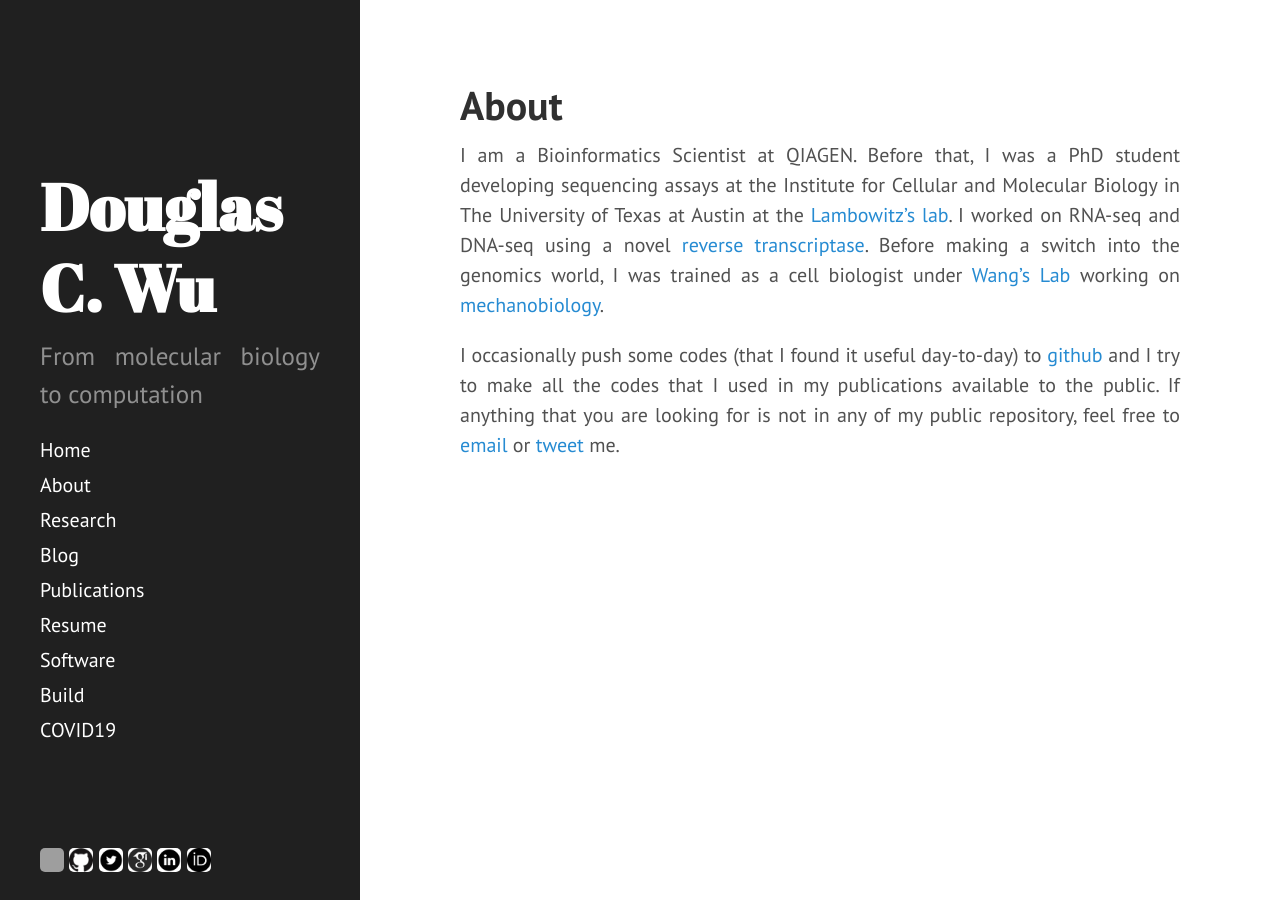
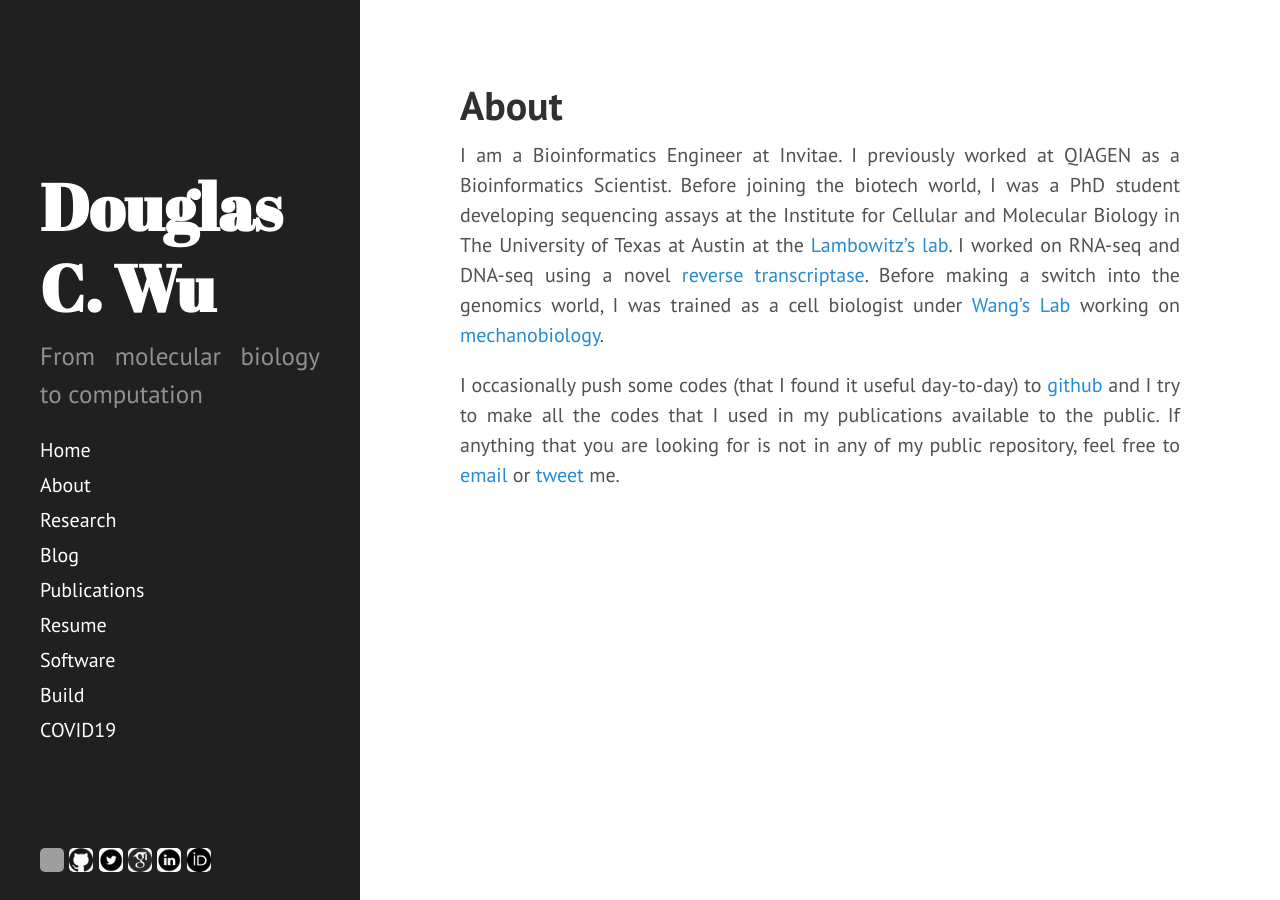
Before and after one commit to wckdouglas/wckdouglas.github.io, a Jekyll site: the page built from _pages/about.md, in a window 1280 px wide. Built offline with Jekyll 4.4.1, drawn with Linux system fonts in a browser that asks for light colours; grey boxes are pictures that could not be loaded.

Commit message:
updated "about"

```diff
--- a/_pages/about.md
+++ b/_pages/about.md
@@ -10,6 +10,6 @@ permalink: /about/
 </p>
 -->
 
-I am a Bioinformatics Scientist at QIAGEN. Before that, I was a PhD student developing sequencing assays at the Institute for Cellular and Molecular Biology in The University of Texas at Austin at the [Lambowitz's lab]("https://sites.cns.utexas.edu/lambowitz"). I worked on RNA-seq and DNA-seq using a novel [reverse transcriptase](http://www.ingex.com/tgirt-kit/). Before making a switch into the genomics world, I was trained as a cell biologist under [Wang's Lab](http://mechanical.illinois.edu/directory/faculty/nwangrw) working on [mechanobiology](https://en.wikipedia.org/wiki/Mechanobiology).
+I am a Bioinformatics Engineer at Invitae. I previously worked at QIAGEN as a Bioinformatics Scientist. Before joining the biotech world, I was a PhD student developing sequencing assays at the Institute for Cellular and Molecular Biology in The University of Texas at Austin at the [Lambowitz's lab]("https://sites.cns.utexas.edu/lambowitz"). I worked on RNA-seq and DNA-seq using a novel [reverse transcriptase](http://www.ingex.com/tgirt-kit/). Before making a switch into the genomics world, I was trained as a cell biologist under [Wang's Lab](http://mechanical.illinois.edu/directory/faculty/nwangrw) working on [mechanobiology](https://en.wikipedia.org/wiki/Mechanobiology).
 
 I occasionally push some codes (that I found it useful day-to-day) to [github](https://github.com/wckdouglas) and I try to make all the codes that I used in my publications available to the public. If anything that you are looking for is not in any of my public repository, feel free to [email](mailto:wckdouglas@gmail.com) or [tweet](https://twitter.com/wckdouglas) me.
```
